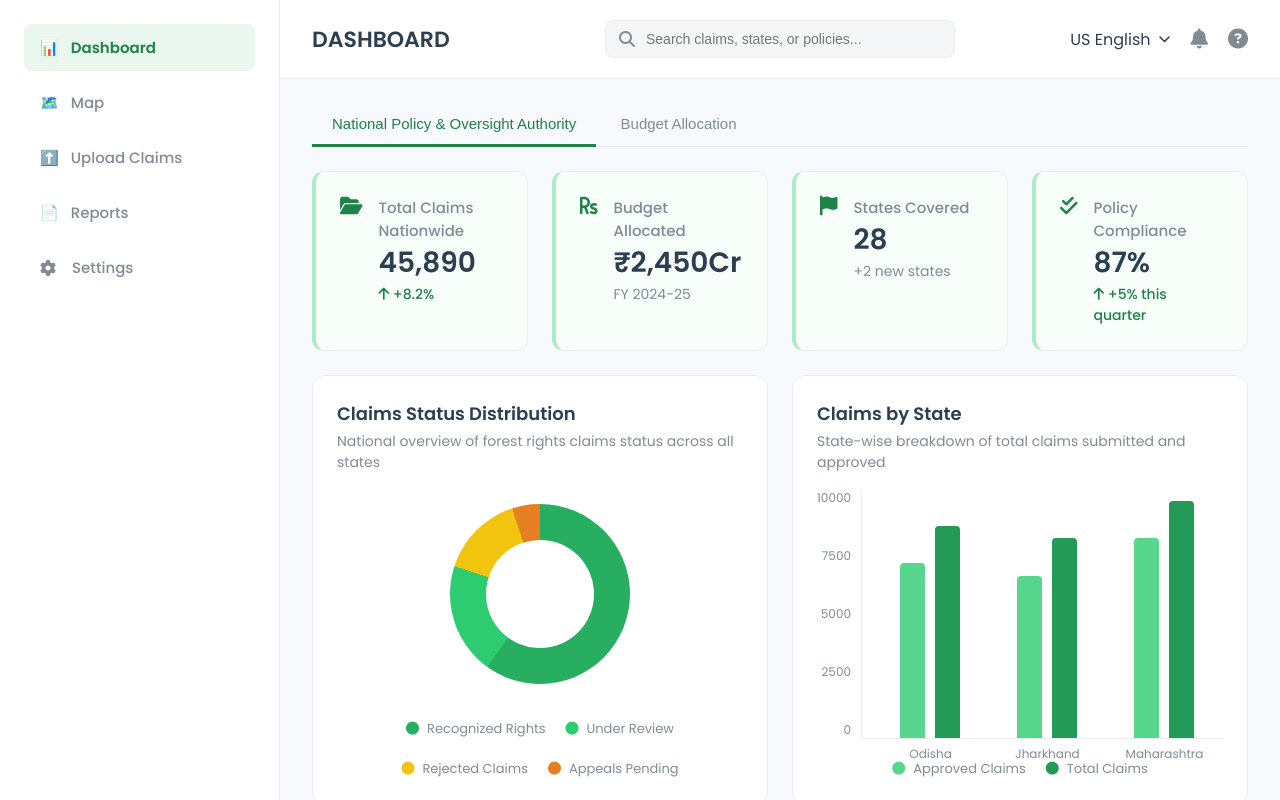
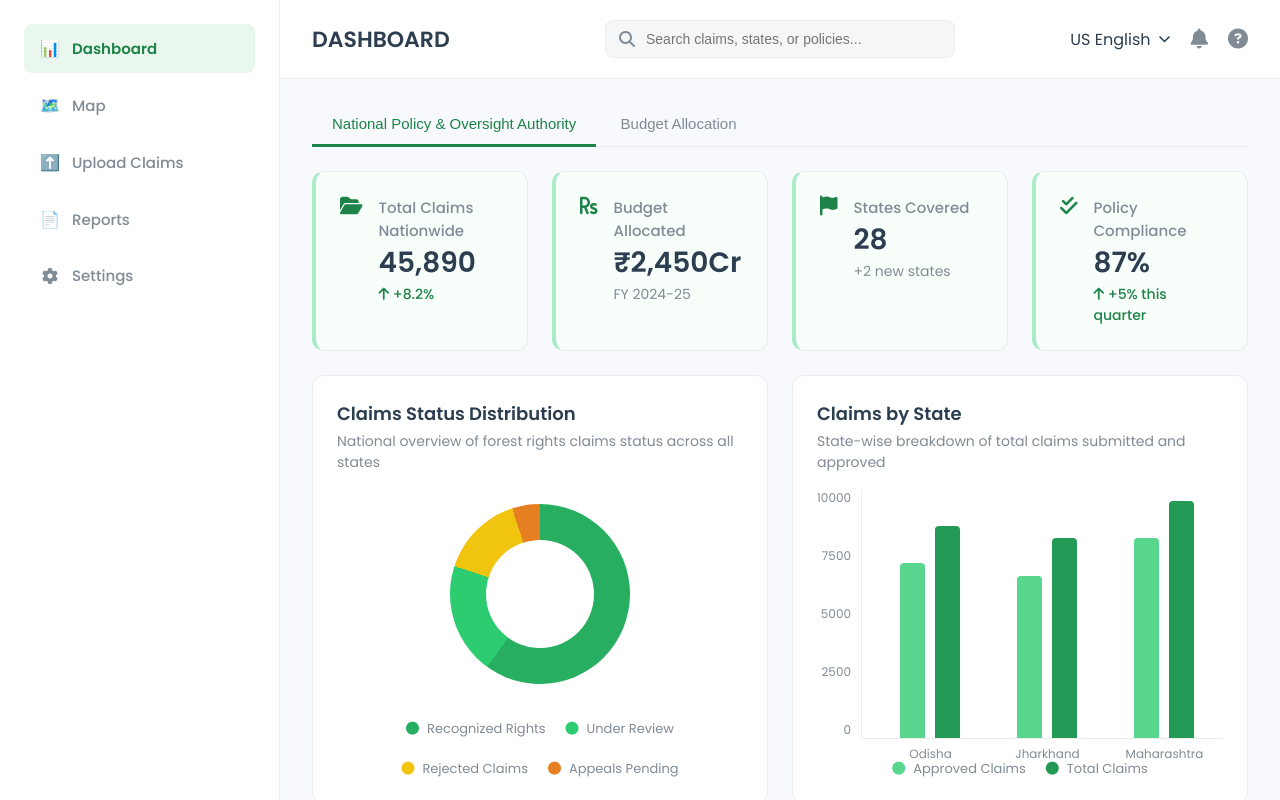
Before and after one commit to Mohit00503/SIH-Dashboard, a plain HTML site: page index.html in a window 1280 px wide. Drawn offline with Linux system fonts and the light colour scheme.

Commit message:
Update style.css

```diff
--- a/style.css
+++ b/style.css
@@ -55,7 +55,14 @@ body {
     text-decoration: none; font-size: 15px; font-weight: 500;
     color: var(--text-secondary); transition: all 0.2s ease;
 }
-.nav-links li a i { font-size: 16px; width: 20px; }
+/* This CSS rule was updated to include the emoji span */
+.nav-links li a i,
+.nav-links li a .nav-icon {
+    font-size: 16px;
+    width: 20px;
+    text-align: center;
+    flex-shrink: 0;
+}
 .nav-links li a:hover { background-color: #F4F6F7; color: var(--text-primary); }
 .nav-links li a.active {
     background-color: var(--light-green-bg);
```
